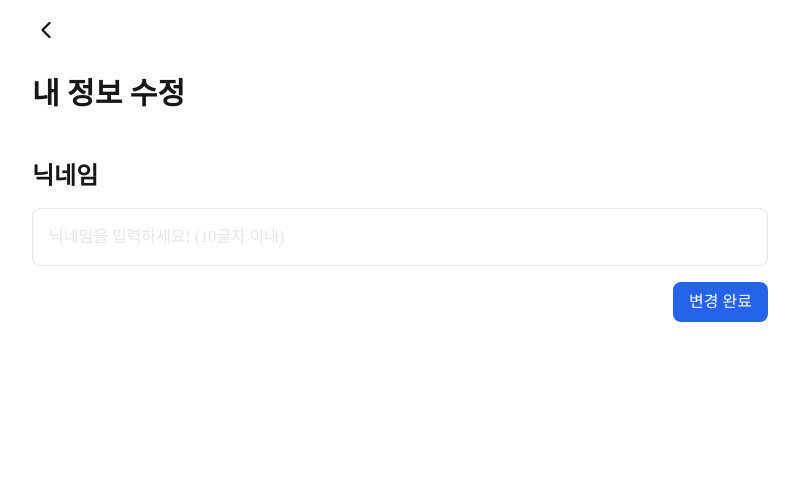
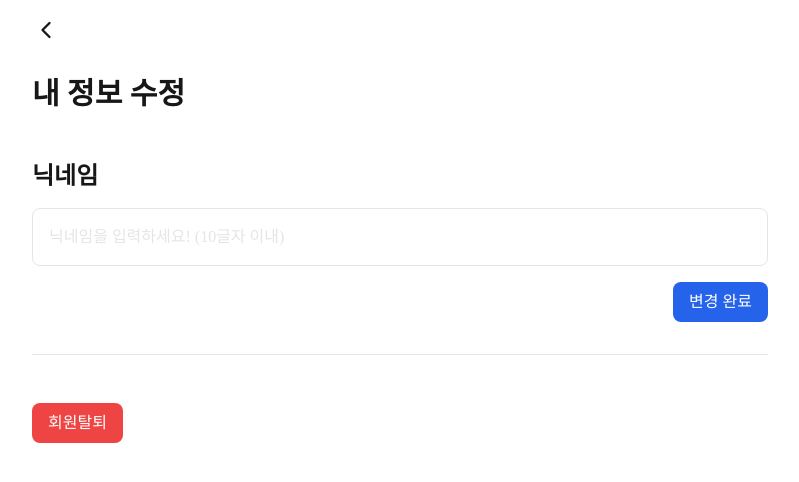
Before and after one commit to e-tae-hyeon/ireumnaelreum, a Next.js app: page /settings in a window 1280 px wide. Shown: the top 482 px of the page, without its empty margins (240-1039 px from the left). Built offline with nearby package versions, Linux system fonts and the light colour scheme; no server answers; a web font is replaced by a local one.

Commit message:
Feat: 추가 회원탈퇴

```diff
--- a/src/apis/auth.ts
+++ b/src/apis/auth.ts
@@ -15,3 +15,9 @@ export async function logout() {
 
   return res.data;
 }
+
+export async function unregister() {
+  const res = await clinet.delete("/auth");
+
+  return res.data;
+}
--- a/src/components/@base/Button/index.tsx
+++ b/src/components/@base/Button/index.tsx
@@ -2,7 +2,13 @@ import React from "react";
 
 type Props = React.ButtonHTMLAttributes<HTMLButtonElement> & {
   layout?: "fit" | "full";
-  theme?: "primary" | "secondary";
+  theme?: "primary" | "secondary" | "danger";
+};
+
+const themeMap = {
+  primary: "bg-primary text-white",
+  secondary: "bg-white text-black",
+  danger: "bg-red-500 text-white",
 };
 
 function Button({ layout = "fit", theme = "primary", ...rest }: Props) {
@@ -11,8 +17,8 @@ function Button({ layout = "fit", theme = "primary", ...rest }: Props) {
       type="button"
       {...rest}
       className={`${layout === "fit" ? "w-fit" : "w-full"}
-      ${theme === "primary" ? "bg-primary text-white" : "bg-white text-black"}
-        px-4 py-2  rounded-lg body1`}
+      ${themeMap[theme]}
+        px-4 py-2 rounded-lg body1`}
     />
   );
 }
--- a/src/components/@module/Nav/index.tsx
+++ b/src/components/@module/Nav/index.tsx
@@ -24,10 +24,10 @@ const Nav = React.forwardRef<HTMLDivElement, Props>(({ isVisible }, ref) => {
       <Link href={`/user/${me?.userId}`} className="p-1">
         내가 작성한 글
       </Link>
+      <div className="p-1">서비스 소개</div>
       <Link href="/settings" className="p-1">
         설정
       </Link>
-      <div className="p-1">서비스 소개</div>
       <button type="button" onClick={logout} className="flex p-1">
         로그아웃
       </button>
--- a/src/components/Settings/NicknameUpdateForm/index.tsx
+++ b/src/components/Settings/NicknameUpdateForm/index.tsx
@@ -23,7 +23,10 @@ function NicknameUpdateForm() {
   };
 
   return (
-    <form onSubmit={onSubmit} className="flex flex-col gap-4">
+    <form
+      onSubmit={onSubmit}
+      className="flex flex-col gap-4 pb-8 border-b border-neutral-200"
+    >
       <h2 className="h3">닉네임</h2>
       <Input
         placeholder="닉네임을 입력하세요! (10글자 이내)"
--- /dev/null
+++ b/src/components/Settings/UnregisterAction/index.tsx
@@ -0,0 +1,37 @@
+import { unregister } from "apis/auth";
+import { Button } from "components/@base";
+import React from "react";
+import useDialogStore from "stores/useDialogStore";
+
+function UnregisterAction() {
+  const { openDialog, closeDialog, setConfig } = useDialogStore();
+
+  const onClick = () => {
+    setConfig({
+      title: "정말로 탈퇴하실건가요?",
+      description: "당신의 능력이 필요해요!",
+      cancelText: "취소",
+      confirmText: "탈퇴",
+      onClose: closeDialog,
+      onConfirm: async () => {
+        try {
+          await unregister();
+        } catch (err) {
+          console.error(err);
+        }
+        window.location.href = "/";
+      },
+    });
+    openDialog();
+  };
+
+  return (
+    <div>
+      <Button theme="danger" onClick={onClick}>
+        회원탈퇴
+      </Button>
+    </div>
+  );
+}
+
+export default UnregisterAction;
--- a/src/components/Settings/index.ts
+++ b/src/components/Settings/index.ts
@@ -1 +1,2 @@
 export { default as NicknameUpdateForm } from "./NicknameUpdateForm";
+export { default as UnregisterAction } from "./UnregisterAction";
--- a/src/pages/settings/index.tsx
+++ b/src/pages/settings/index.tsx
@@ -1,5 +1,5 @@
 import { ActionsHeader, Layout } from "components/@module";
-import { NicknameUpdateForm } from "components/Settings";
+import { NicknameUpdateForm, UnregisterAction } from "components/Settings";
 import React from "react";
 
 function SettingsPage() {
@@ -9,6 +9,7 @@ function SettingsPage() {
       <main className="flex flex-col gap-12 p-4">
         <h1 className="h2">내 정보 수정</h1>
         <NicknameUpdateForm />
+        <UnregisterAction />
       </main>
     </Layout>
   );
```
